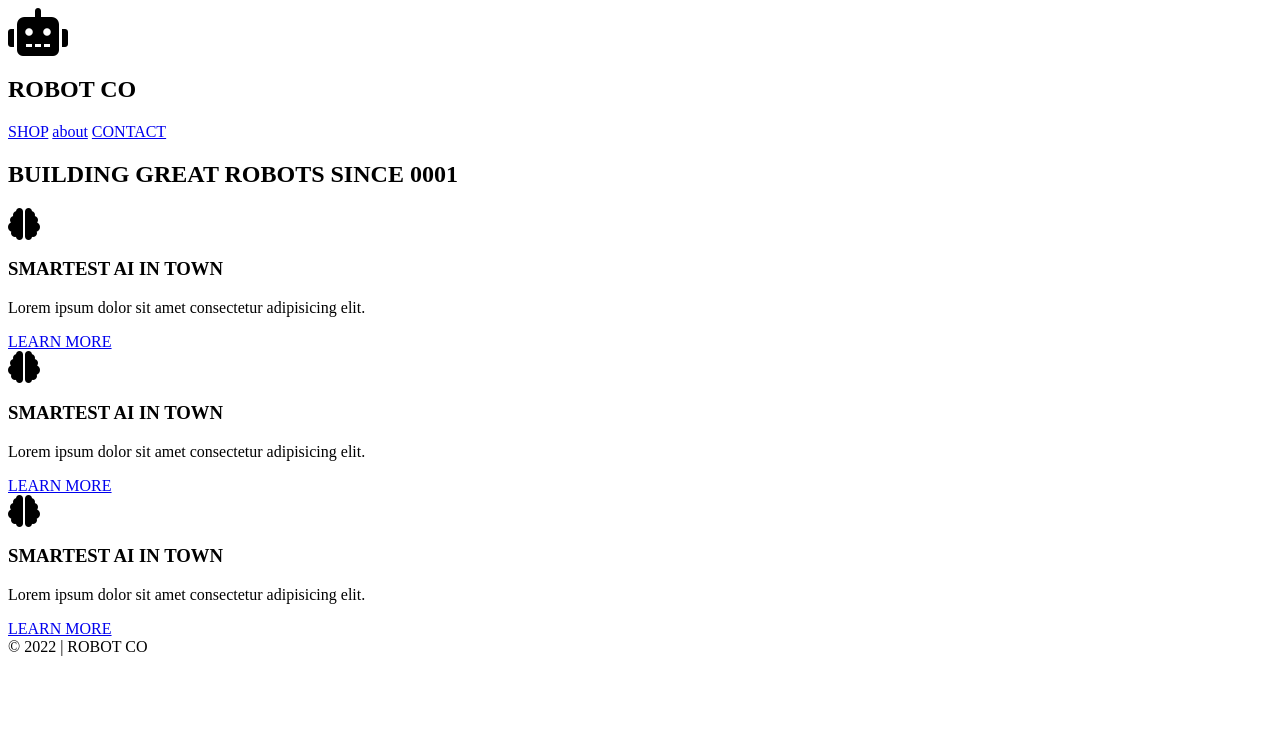
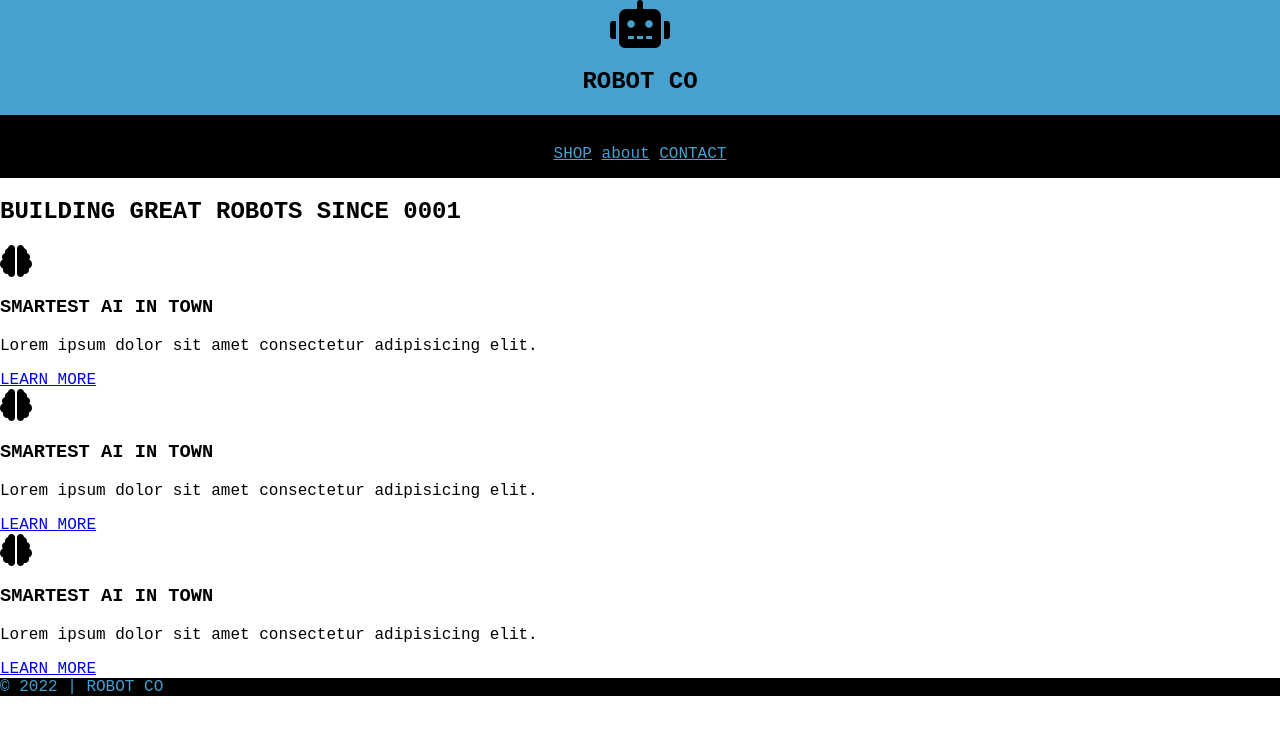
Before and after one commit to cthomas265/robotco, a plain HTML site: page index.html in a window 1280 px wide. Drawn offline with Linux system fonts and the light colour scheme.

Commit message:
css style

```diff
--- a/css/style.css
+++ b/css/style.css
@@ -0,0 +1,40 @@
+/* GLobal */
+* {
+    font-family:'Courier New', Courier, monospace;
+}
+
+header {
+    background-color: #47a0ce;
+    text-align: center;
+}
+
+nav {
+    padding: 30px 15px 15px 15px;
+}
+
+#logo-container {
+   padding-top: 10px;
+}
+
+.bg-dark {
+    background-color: black;
+    color: #47a0ce;
+}
+
+.bg-dark a {
+    color: #47a0ce;
+}
+
+html, body {
+    margin: 0;
+    padding: 0;
+    height: 100%;
+}
+
+#hero {
+
+}
+
+. callout {
+
+}
--- a/index.html
+++ b/index.html
@@ -14,7 +14,7 @@
             <i class="fa-solid fa-robot fa-3x"></i>
             <h2>ROBOT CO</h2>
         </div>
-        <nav>
+        <nav class="bg-dark">
             <a href="#">SHOP</a>
             <a href="#">about</a>
             <a href="#">CONTACT</a>
@@ -49,7 +49,7 @@
         </div>
     </section>
 
-    <footer>
+    <footer class="bg-dark">
         &copy; 2022 | ROBOT CO
     </footer>
 
```
